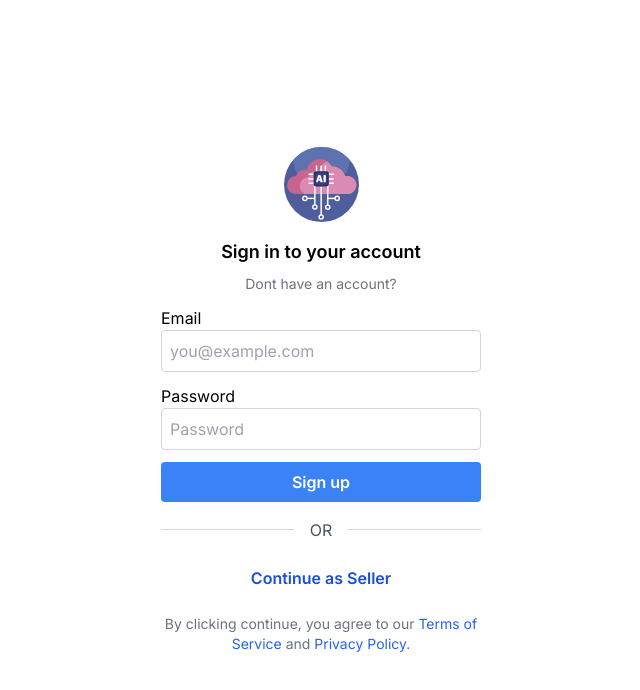
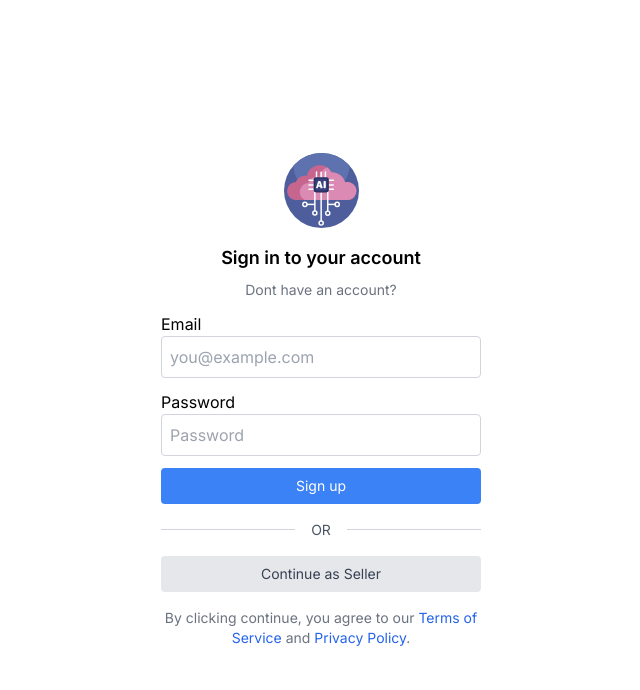
Before and after one commit to abraxas93/dashboard-ui-app, a Next.js app: page / in a window 1280 px wide. Shown: the top 690 px of the page, without its empty margins (319-959 px from the left). Built offline with nearby package versions, Linux system fonts and the light colour scheme.

Commit message:
style: add clear button

```diff
--- a/app/page.tsx
+++ b/app/page.tsx
@@ -24,17 +24,15 @@ export default function Home() {
           <Input label="Password" placeholder="Password" />
         </div>
         <div className="flex flex-col items-center space-y-4">
-          <Button variant="filled" fullWidth>
+          <Button variant="filled" size='s' fullWidth>
             Sign up
           </Button>
           <div className="flex items-center my-4 w-full">
             <div className="bg-gray-300 h-px flex-grow"></div>
-            <span className="flex-shrink mx-4 text-gray-600">OR</span>
+            <span className="flex-shrink mx-4 text-sm text-gray-600">OR</span>
             <div className="bg-gray-300 h-px flex-grow"></div>
           </div>
-          <button className="text-blue-700 font-semibold py-2 px-4 rounded hover:text-blue-800 focus:outline-none focus:ring-2 focus:ring-blue-500 focus:ring-opacity-50">
-            Continue as Seller
-          </button>
+          <Button variant="clear" size='s' fullWidth>Continue as Seller</Button>
           <div className="text-center text-sm text-gray-500">
             By clicking continue, you agree to our <a href="#" className="text-blue-600 hover:underline">Terms of Service</a> and <a href="#" className="text-blue-600 hover:underline">Privacy Policy</a>.
           </div>
--- a/components/Button/Button.tsx
+++ b/components/Button/Button.tsx
@@ -10,15 +10,16 @@ import cn from 'classnames'
 
 export type ButtonVariant = 'clear' | 'outline' | 'filled';
 export type ButtonColor = 'normal' | 'success' | 'error';
-export type ButtonSize = 'm' | 'l' | 'xl';
+export type ButtonSize = 's' | 'm' | 'l' | 'xl';
 
 const varianStyles: Record<ButtonVariant, string> = {
-  filled: 'font-semibold py-2 px-4 rounded hover:bg-blue-600 focus:outline-none focus:ring-2 focus:ring-blue-500 focus:ring-opacity-50',
+  filled: 'bg-blue-500 text-white py-2 px-4 rounded hover:bg-blue-600 focus:outline-none focus:ring-2 focus:ring-blue-500 focus:ring-opacity-50',
   outline: 'border border-primary text-primary',
-  clear: 'text-primary',
+  clear: 'bg-gray-200 text-gray-700 py-2 px-4 rounded',
 }
 
 const sizeStyles: Record<ButtonSize, string> = {
+  s: 'text-sm',
   m: 'text-base',
   l: 'text-lg',
   xl: 'text-xl',
@@ -65,7 +66,6 @@ export const Button = forwardRef(
             className,
             varianStyles[variant],
             sizeStyles[size],
-            colorStyles[color],
             {"w-full": fullWidth}
         )}
         disabled={disabled}
```
